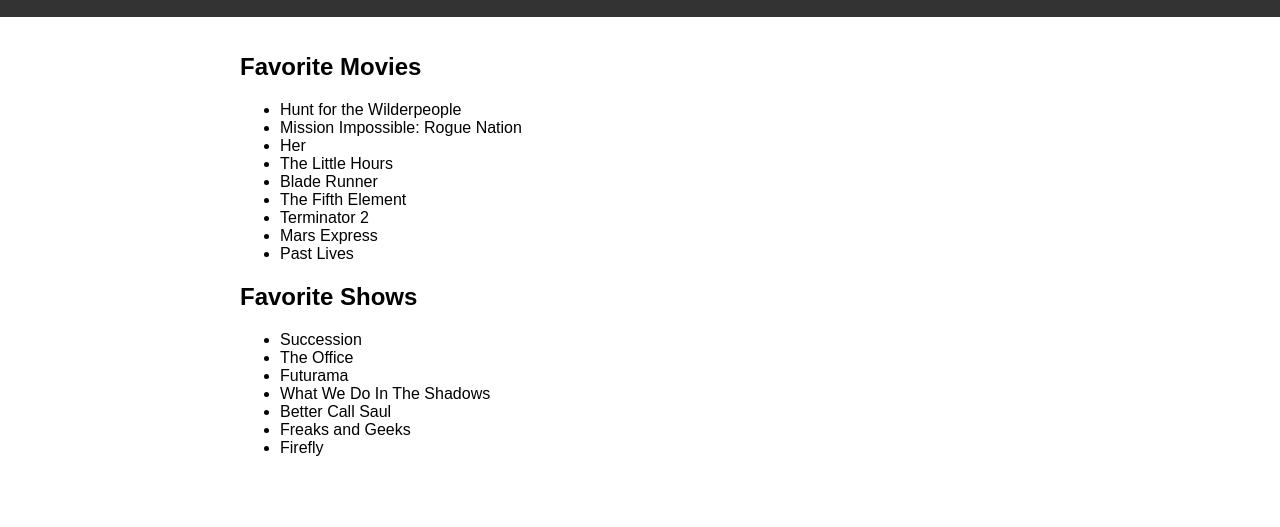
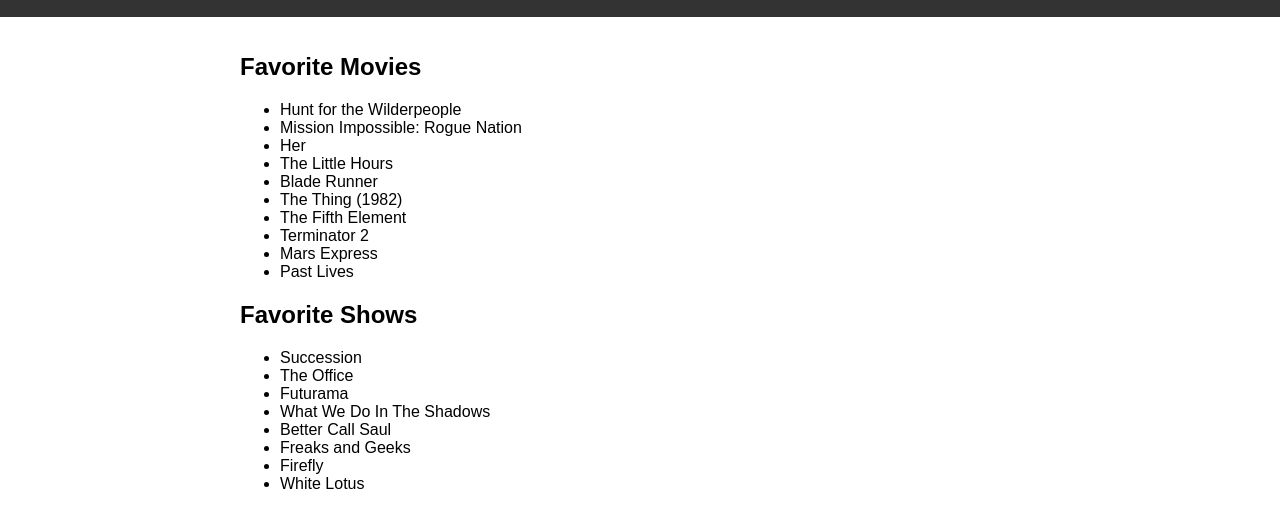
Before and after one commit to Paul-Ryan/pauls-movie-list, a website: page index.html in a window 1280 px wide. Shown: the part 95-622 px from the top of the page. Drawn offline with Linux system fonts and the light colour scheme.

Commit message:
Put The Thing back.

```diff
--- a/index.html
+++ b/index.html
@@ -33,6 +33,7 @@
         <li>Her</li>
         <li>The Little Hours</li>
         <li>Blade Runner</li>
+        <li>The Thing (1982)</li>
         <li>The Fifth Element</li>
         <li>Terminator 2</li>
         <li>Mars Express</li>
@@ -47,6 +48,7 @@
         <li>Better Call Saul</li>
         <li>Freaks and Geeks</li>
         <li>Firefly</li>
+        <li>White Lotus</li>
       </ul>
     </main>
   </body>
```
